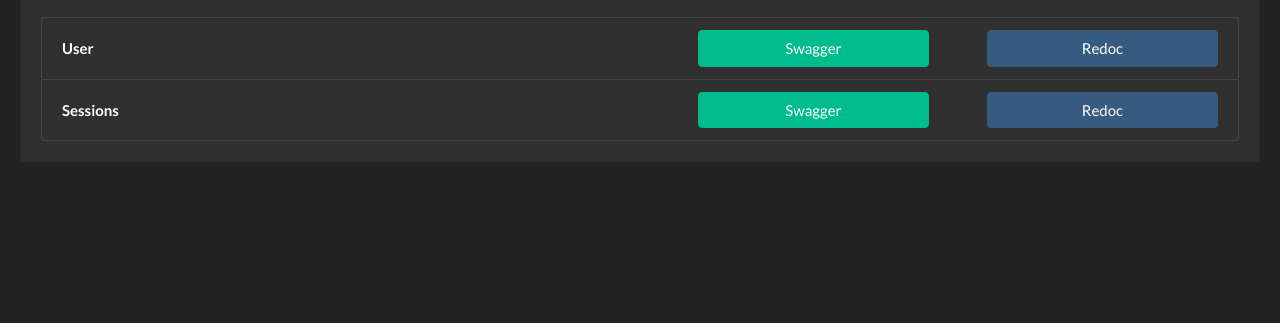
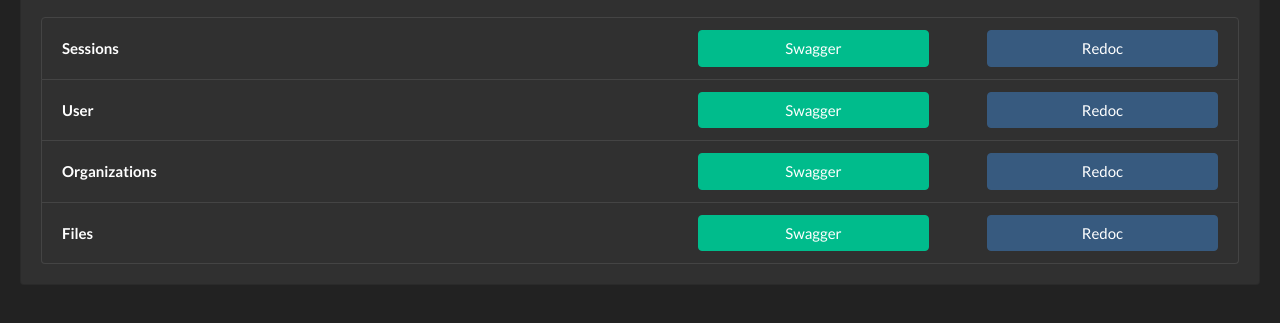
Before and after one commit to ranelpadon/openapi-sessions, a plain HTML site: page docs/index.html in a window 1280 px wide. Shown: the part 87-410 px from the top of the page. Drawn offline with nearby package versions, Linux system fonts and the light colour scheme.

Commit message:
Add the Organizations and Files API in the Open API docs.

```diff
--- a/docs/index.html
+++ b/docs/index.html
@@ -29,14 +29,24 @@
         <div class="card-body">
             <ul class="list-group">
                 <li class="list-group-item d-flex justify-content-between align-items-center">
+                    <div>Sessions</div>
+                    <a href="/openapi-sessions/docs/swagger-ui.html?api=sessions.v1" class="btn btn-success">Swagger</a>
+                    <a href="/openapi-sessions/docs/redoc.html?api=sessions.v1" class="btn btn-primary">Redoc</a>
+                </li>
+                <li class="list-group-item d-flex justify-content-between align-items-center">
                     <div>User</div>
                     <a href="/openapi-sessions/docs/swagger-ui.html?api=user.v1" class="btn btn-success">Swagger</a>
                     <a href="/openapi-sessions/docs/redoc.html?api=user.v1" class="btn btn-primary">Redoc</a>
                 </li>
                 <li class="list-group-item d-flex justify-content-between align-items-center">
-                    <div>Sessions</div>
-                    <a href="/openapi-sessions/docs/swagger-ui.html?api=sessions.v1" class="btn btn-success">Swagger</a>
-                    <a href="/openapi-sessions/docs/redoc.html?api=sessions.v1" class="btn btn-primary">Redoc</a>
+                    <div>Organizations</div>
+                    <a href="/openapi-sessions/docs/swagger-ui.html?api=organisations.v1" class="btn btn-success">Swagger</a>
+                    <a href="/openapi-sessions/docs/redoc.html?api=organisations.v1" class="btn btn-primary">Redoc</a>
+                </li>
+                <li class="list-group-item d-flex justify-content-between align-items-center">
+                    <div>Files</div>
+                    <a href="/openapi-sessions/docs/swagger-ui.html?api=files.v1" class="btn btn-success">Swagger</a>
+                    <a href="/openapi-sessions/docs/redoc.html?api=files.v1" class="btn btn-primary">Redoc</a>
                 </li>
             </ul>
         <div>
```
